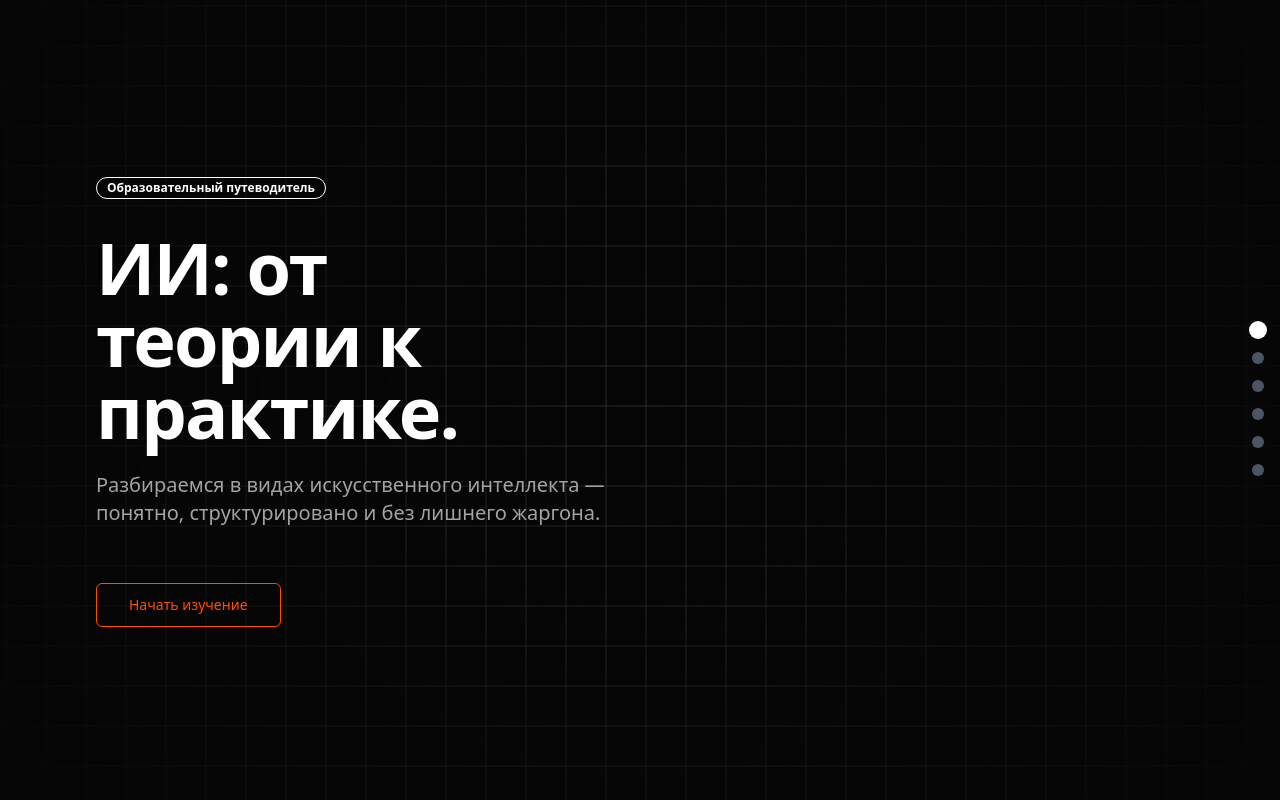
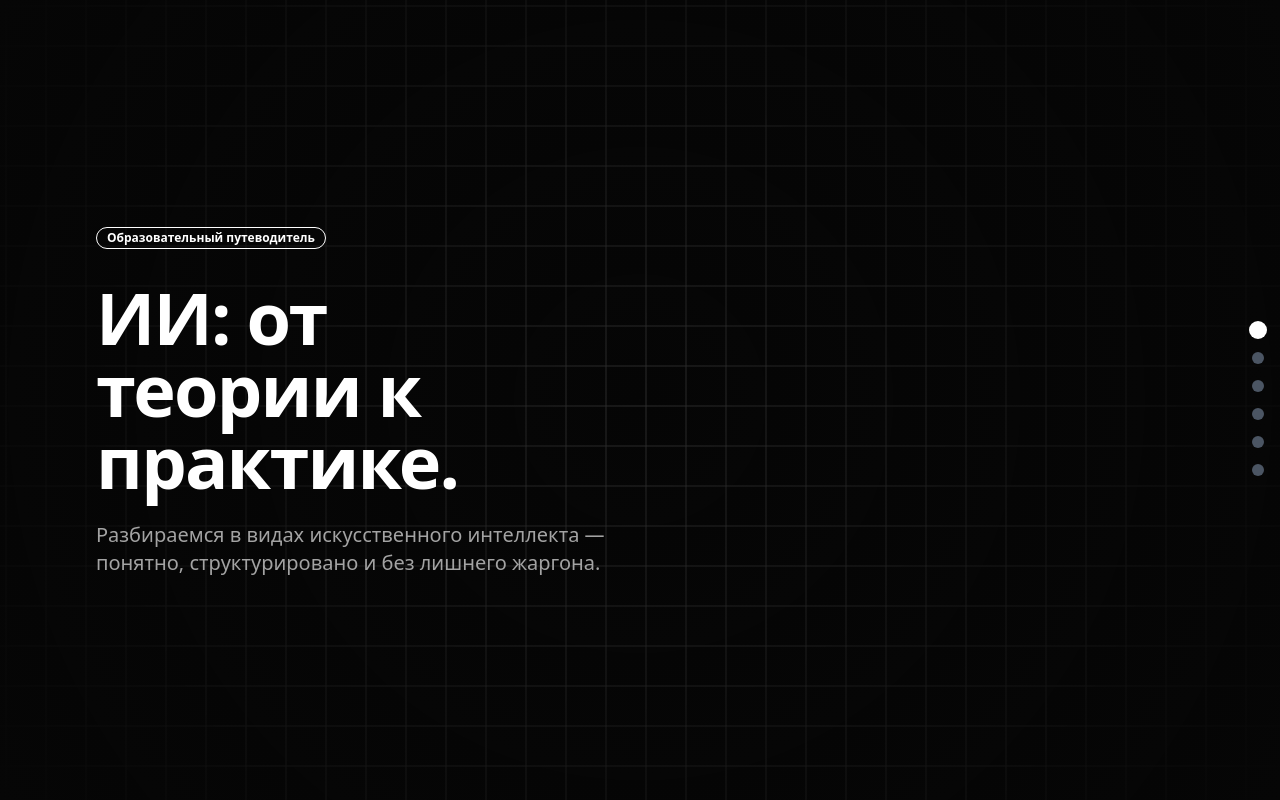
Before and after one commit to pr-poehali-dev/quantum-data-hub-13, a React (Vite) app: page / in a window 1280 px wide. Built offline with nearby package versions, Linux system fonts and the light colour scheme.

Commit message:
Удалить кнопку "Начать изучение"

```diff
--- a/src/components/landing/sections.tsx
+++ b/src/components/landing/sections.tsx
@@ -5,9 +5,7 @@ export const sections = [
     id: 'hero',
     subtitle: <Badge variant="outline" className="text-white border-white">Образовательный путеводитель</Badge>,
     title: "ИИ: от теории к практике.",
-    content: 'Разбираемся в видах искусственного интеллекта — понятно, структурировано и без лишнего жаргона.',
-    showButton: true,
-    buttonText: 'Начать изучение'
+    content: 'Разбираемся в видах искусственного интеллекта — понятно, структурировано и без лишнего жаргона.'
   },
   {
     id: 'ml',
```
